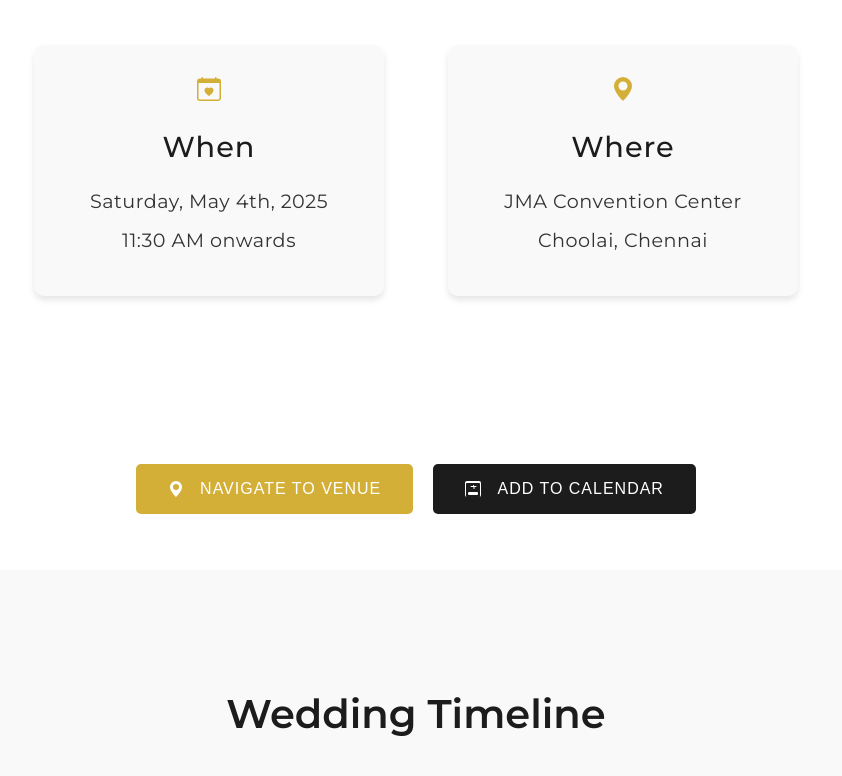
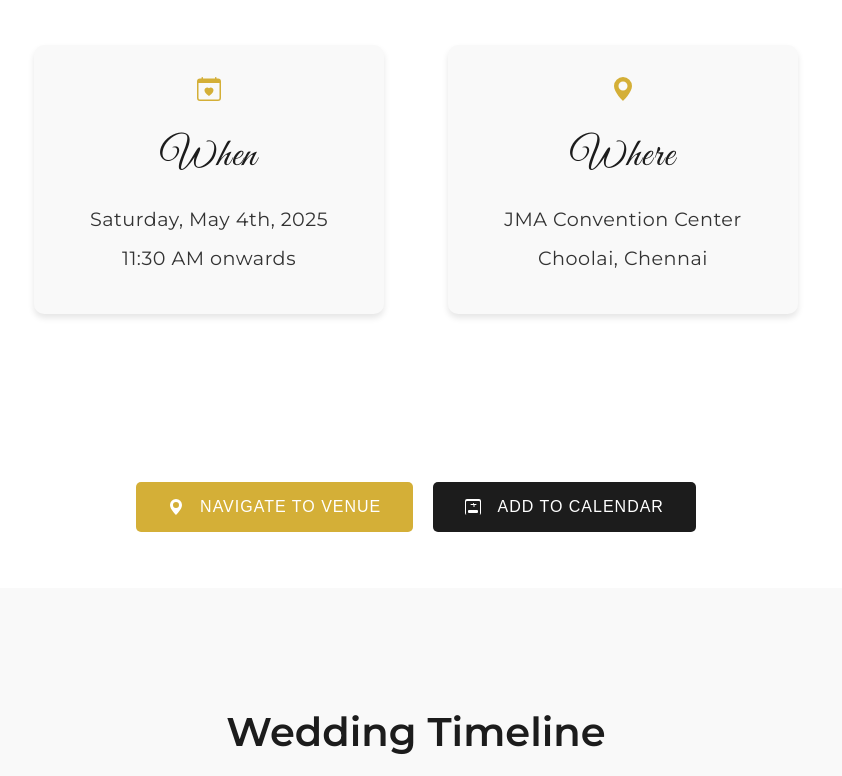
Before and after one commit to nasha0605/wedding, a plain HTML site: page index.html in a window 1280 px wide. Shown: the part 1092-1868 px from the top of the page, without its empty margins (224-1066 px from the left). Drawn offline with nearby package versions, Linux system fonts and the light colour scheme.

Commit message:
style fixes

```diff
--- a/style.css
+++ b/style.css
@@ -159,8 +159,8 @@ body {
 }
 
 .detail-item h3 {
-    font-family: 'Montserrat', sans-serif;
-    font-size: 1.8rem;
+    font-family: 'Great Vibes', cursive;
+    font-size: 2.5rem;
     margin-bottom: 1rem;
     color: var(--secondary-color);
     letter-spacing: 1px;
```
